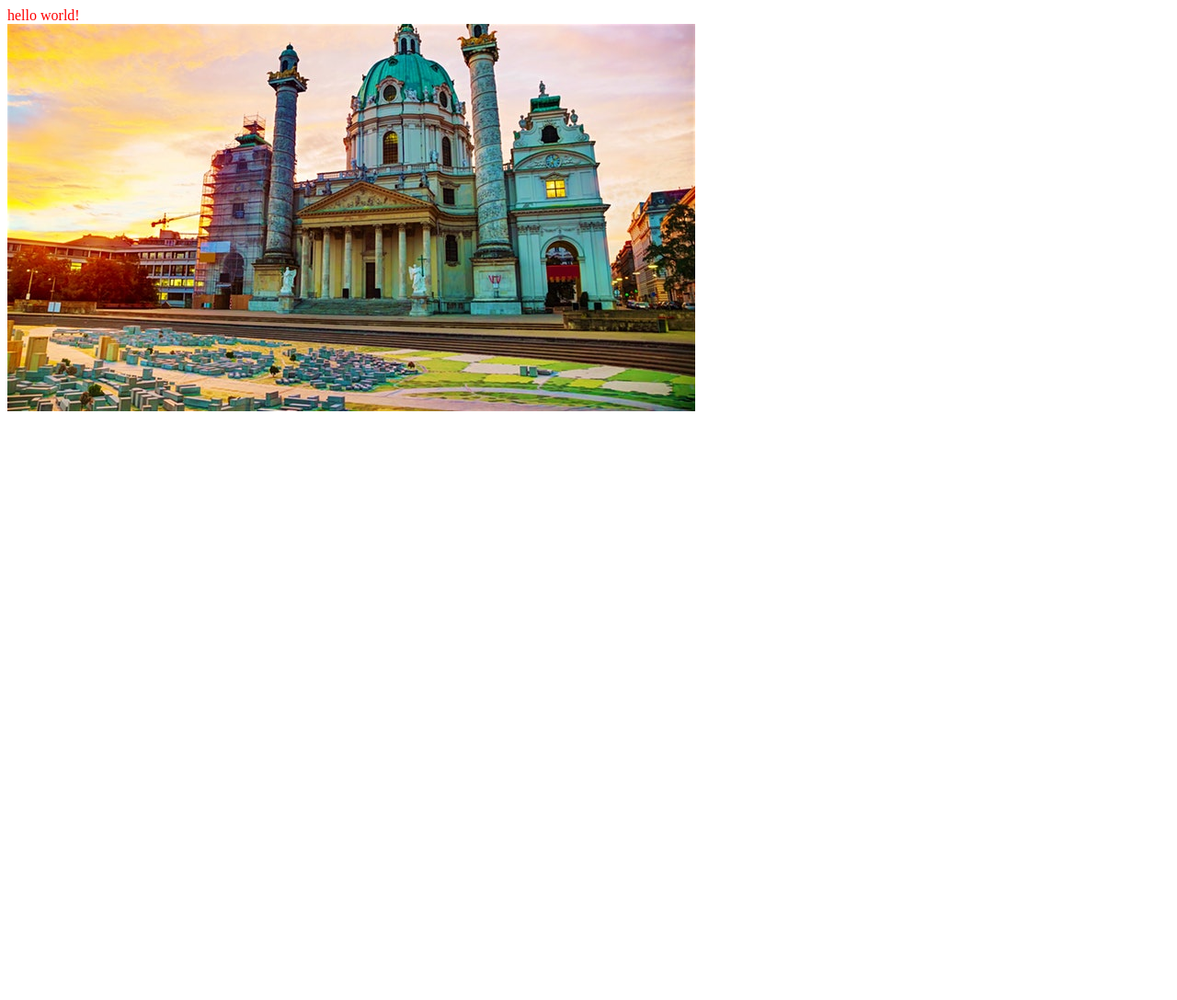
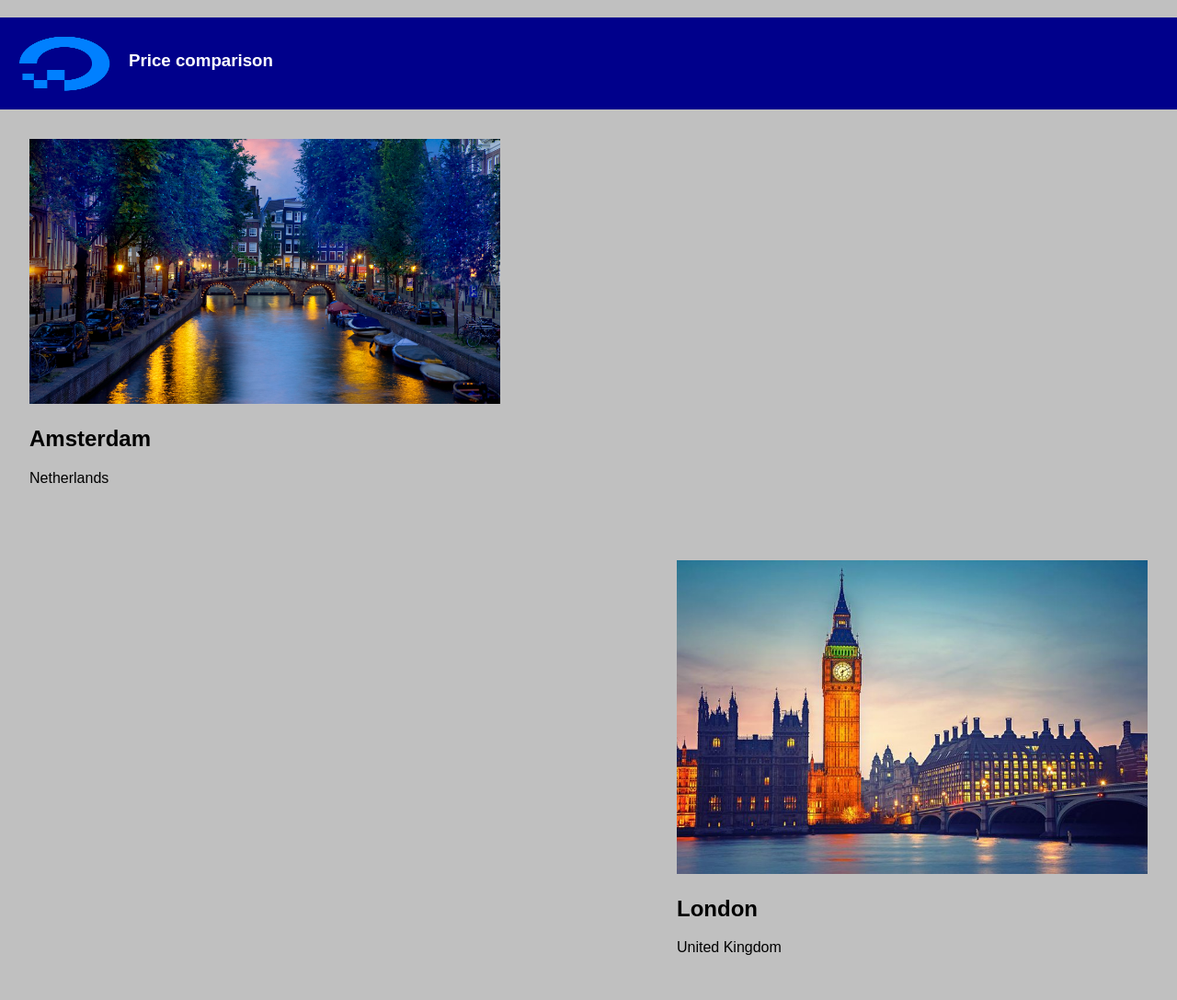
Before and after one commit to lidyesanchez/Lidye-Sanchez--FSWD30-CodeReview2, a plain HTML site: page index.html in a window 1280 px wide. Shown: the whole page at 92% size. Before the commit the page ends 800 px from the top, so only its background shows below. Drawn offline with Linux system fonts and the light colour scheme.

Commit message:
my commit

```diff
--- a/CSS/style.CSS
+++ b/CSS/style.CSS
@@ -1,3 +1,52 @@
-#title{
-	color:red;
+* {
+	font-family: Arial;
+
 }
+body {
+	width:100%;
+	margin: 0;
+}
+
+header {
+	height:  100px;
+	background: #00008B ;
+}
+#logo {
+	float: left;
+	margin: 20px;
+}
+header h3{
+	line-height: 5;
+	color: white
+}
+body {
+	background: #c0c0c0;
+}
+
+article {
+width: 40%;
+padding: 2.5%;
+}
+
+
+.left: {
+	float: left;
+
+}
+
+.right {
+	float: right;
+}
+
+article img {
+	width: 100%
+}
+.right img {
+
+}
+.product{
+	display: flex;
+	flex-flow: row;
+	justify-content: center;
+
+}
--- a/index.html
+++ b/index.html
@@ -2,16 +2,33 @@
 	<html lang="en">
 	<head>
 		<meta charset="UTF-8">
-	<title>Document</title>
-	<link rel="stylesheet" href="css/style.css">
+		<title>FSWD30-CodeReview2</title>
+		<link rel="stylesheet" type="text/css" href="css/style.css">
 	</head>
 	<body>
+		<header>
 
-	<div id="title">
-		hello world!
+				<img id="logo" src="img/logo.png" alt="CodeFactory"
+				width="100"
+				height="60">
+				<h3>Price comparison </h3>
+
+		</header>
+
+		<div class="products">
+			<article class="left">
+				<img src="img/amsterdam.jpg" alt="codefactory">
+				<h2>Amsterdam</h2>
+				<p>Netherlands</p>
+			</article>
+			<article class="right">
+				<img src="img/fly-til-london-1.jpg" alt="london">
+				<h2>London</h2>
+				<p>United Kingdom</p>
+				<div>
+			</article>
 		</div>
 
-	<img src="img/vienna.jpg" alt="vienna">
 
 	</body>
 	</html>
```
Also changed, not shown: img/Amsterdam.jpg (added), img/fly-til-london-1.jpg (added), img/logo.png (added). Lines whose indentation alone changed are shown as unchanged.
